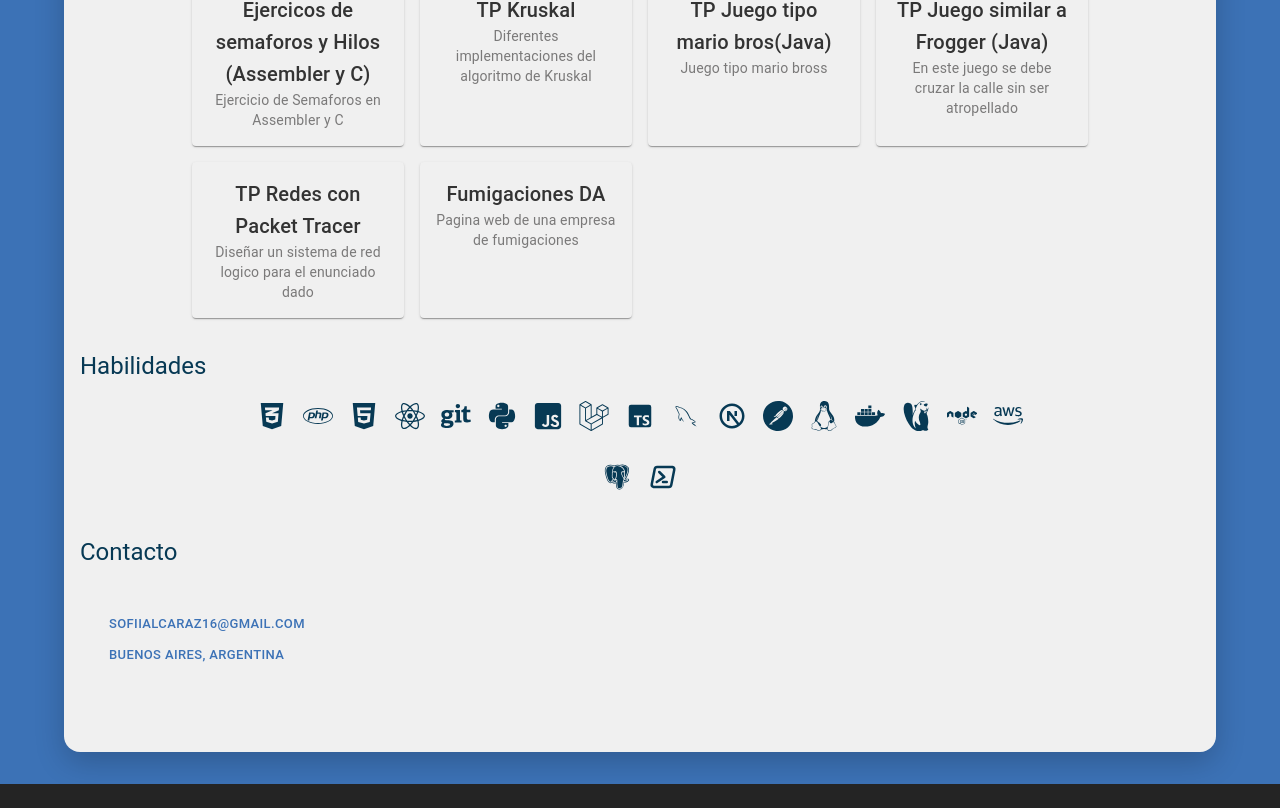
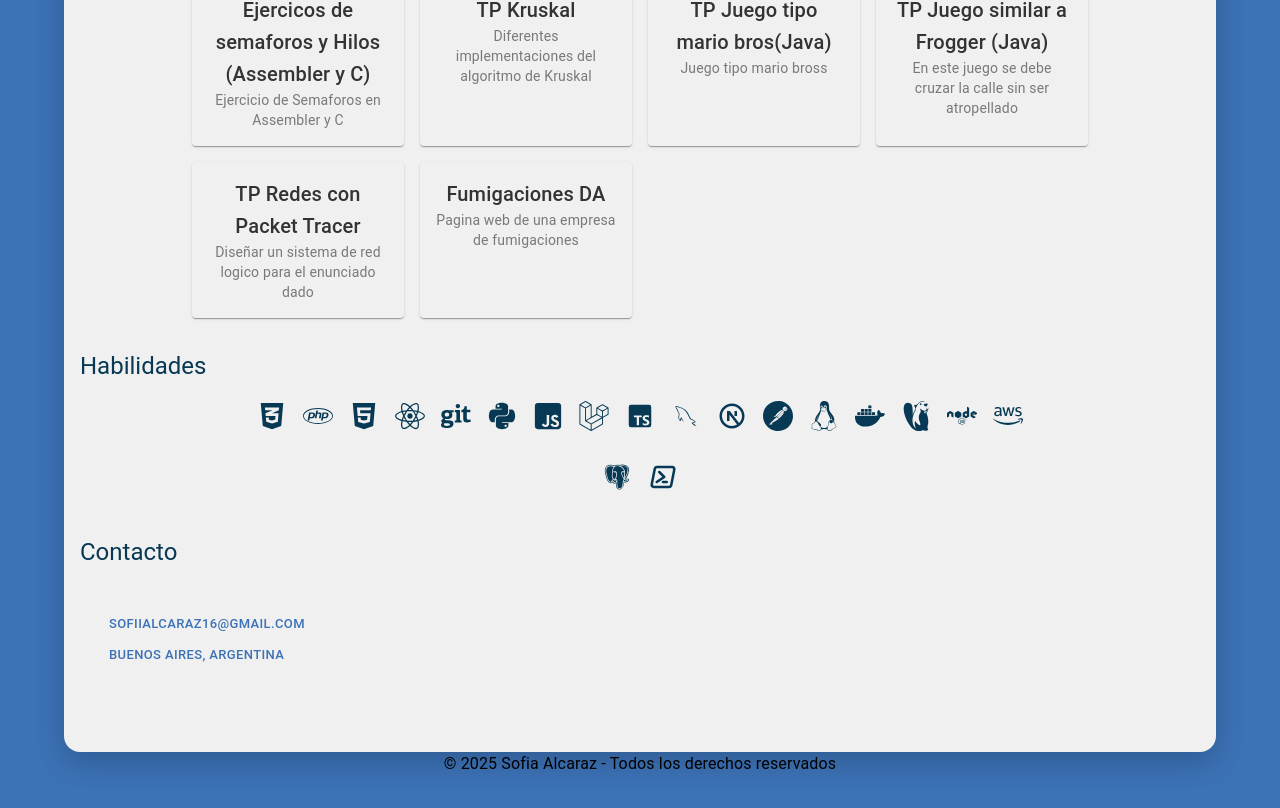
Before and after one commit to sofiAlcaraz/PortafolioReactJS, a React (Vite) app: page / in a window 1280 px wide. Shown: the part 1215-2023 px from the top of the page. Before the commit the page ends 1999 px from the top, so only its background shows below. Built offline with nearby package versions, Linux system fonts and the light colour scheme; grey boxes are pictures that could not be loaded; some icons are missing.

Commit message:
add footer section

```diff
--- a/src/pages/Home.jsx
+++ b/src/pages/Home.jsx
@@ -1,4 +1,4 @@
-import { Box, IconButton } from "@mui/material";
+import { Box, IconButton, Typography } from "@mui/material";
 import NavBar from "../components/NavBar";
 import Presentation from "../components/Presentation";
 import Projects from "../components/Projects";
@@ -26,6 +26,7 @@ const Home = ({ setMode, mode }) => {
         justifyContent: "center",
         alignItems: "center",
         padding: "2rem 0rem 2rem 0rem",
+        flexDirection: "column",
       }}
     >
       <Box
@@ -54,6 +55,11 @@ const Home = ({ setMode, mode }) => {
           <KeyboardArrowUpIcon />
         </IconButton>
       </Box>
+      <Box type="footer">
+        <Typography align="center" color="#000000">
+          &copy; 2025 Sofia Alcaraz - Todos los derechos reservados
+        </Typography>
+      </Box>
     </Box>
   );
 };
```
